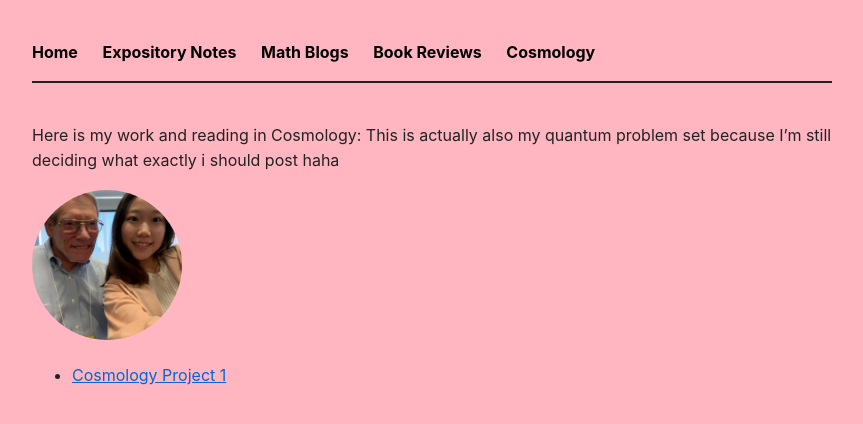
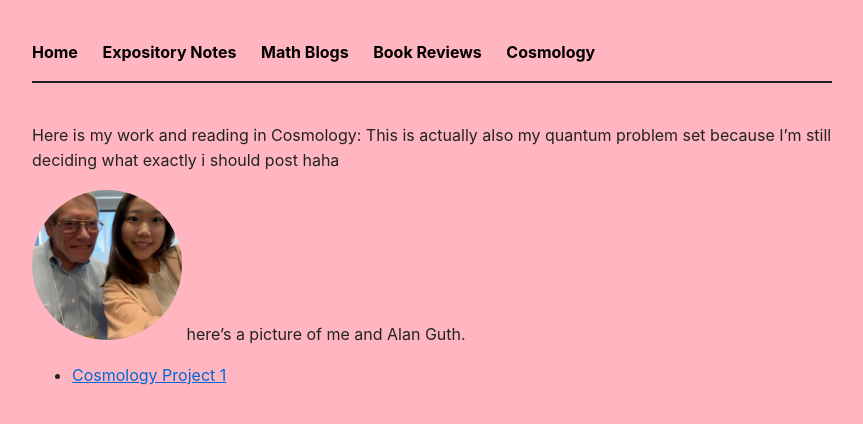
Before and after one commit to KatherineHChoi/katherinehchoi.github.io, a Jekyll site: the page built from cosmology.md, in a window 1280 px wide. Shown: the top 424 px of the page, without its empty margins (208-1071 px from the left). Built offline with Jekyll 4.4.1, drawn with Linux system fonts in a browser that asks for light colours.

Commit message:
Add caption for Alan Guth image
Added a caption for the image of Alan Guth.

```diff
--- a/cosmology.md
+++ b/cosmology.md
@@ -7,5 +7,6 @@ Here is my work and reading in Cosmology:
 This is actually also my quantum problem set because I'm still deciding what exactly i should post haha
 
 <img src="/images/alan.jpeg" alt="picture of me and alan guth" width="150" height="150" style="border-radius: 50%; object-fit: cover;">
+here's a picture of me and Alan Guth.
 
 * [Cosmology Project 1](/pdfs/cosmo-project.pdf)
```
